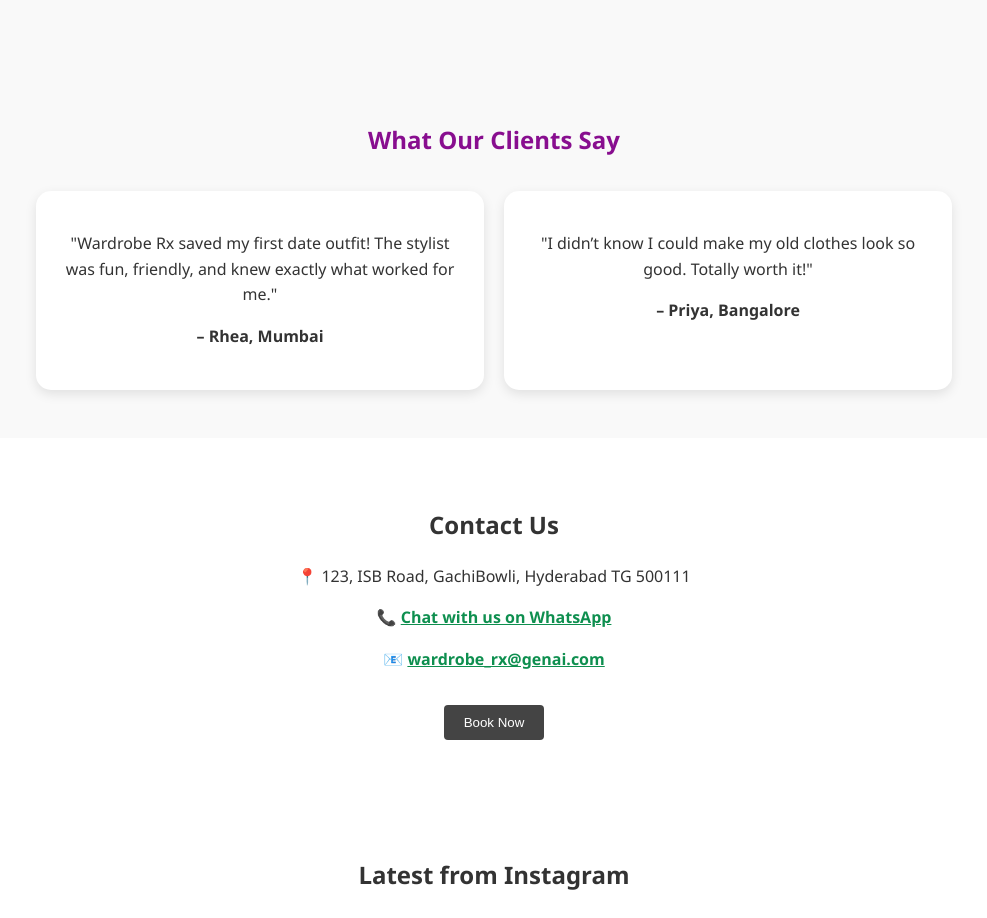
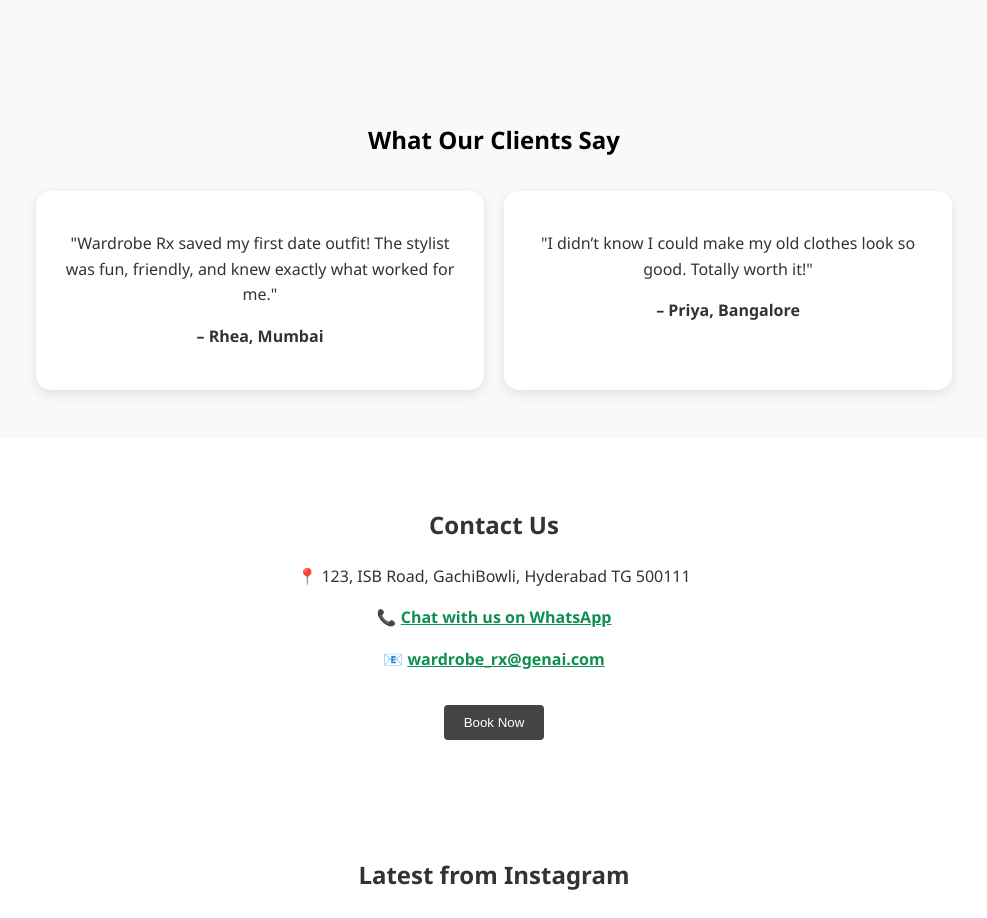
Before and after one commit to mohini-r/wardrobe-rx, a plain HTML site: page index.html in a window 1280 px wide. Shown: the part 2820-3738 px from the top of the page, without its empty margins (146-1133 px from the left). Drawn offline with Linux system fonts and the light colour scheme; a script that the page names is missing.

Commit message:
Update index.html

```diff
--- a/index.html
+++ b/index.html
@@ -218,7 +218,7 @@
 
 <!-- Testimonials Section -->
 <section class="section light">
-  <h2 style="color: #880E8F;">What Our Clients Say</h2>
+  <h2 style="color: #000000;">What Our Clients Say</h2>
   <div style="display: flex; flex-wrap: wrap; justify-content: center; gap: 20px; margin-top: 2rem;">
     <div style="background: white; border-radius: 15px; padding: 1.5rem; max-width: 400px; box-shadow: 0 4px 12px rgba(0,0,0,0.1);">
       <p>"Wardrobe Rx saved my first date outfit! The stylist was fun, friendly, and knew exactly what worked for me."</p>
```
